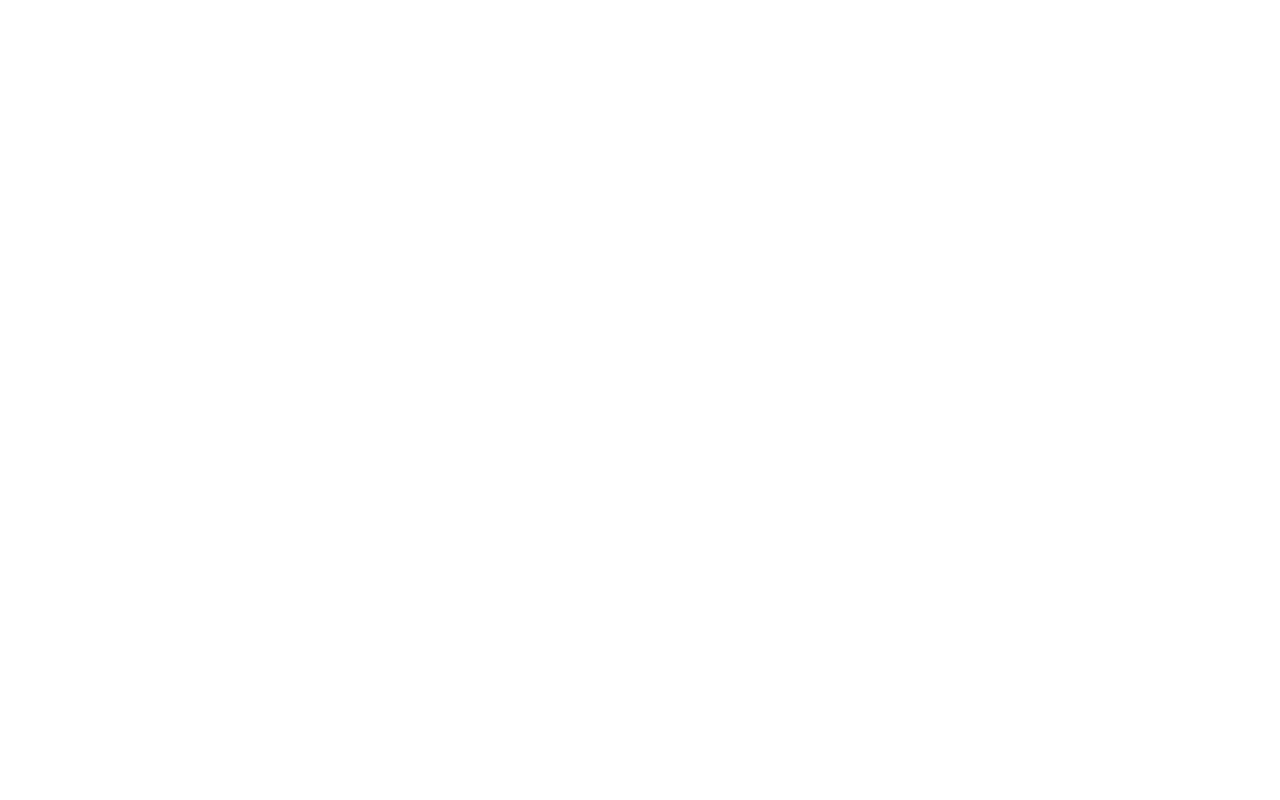
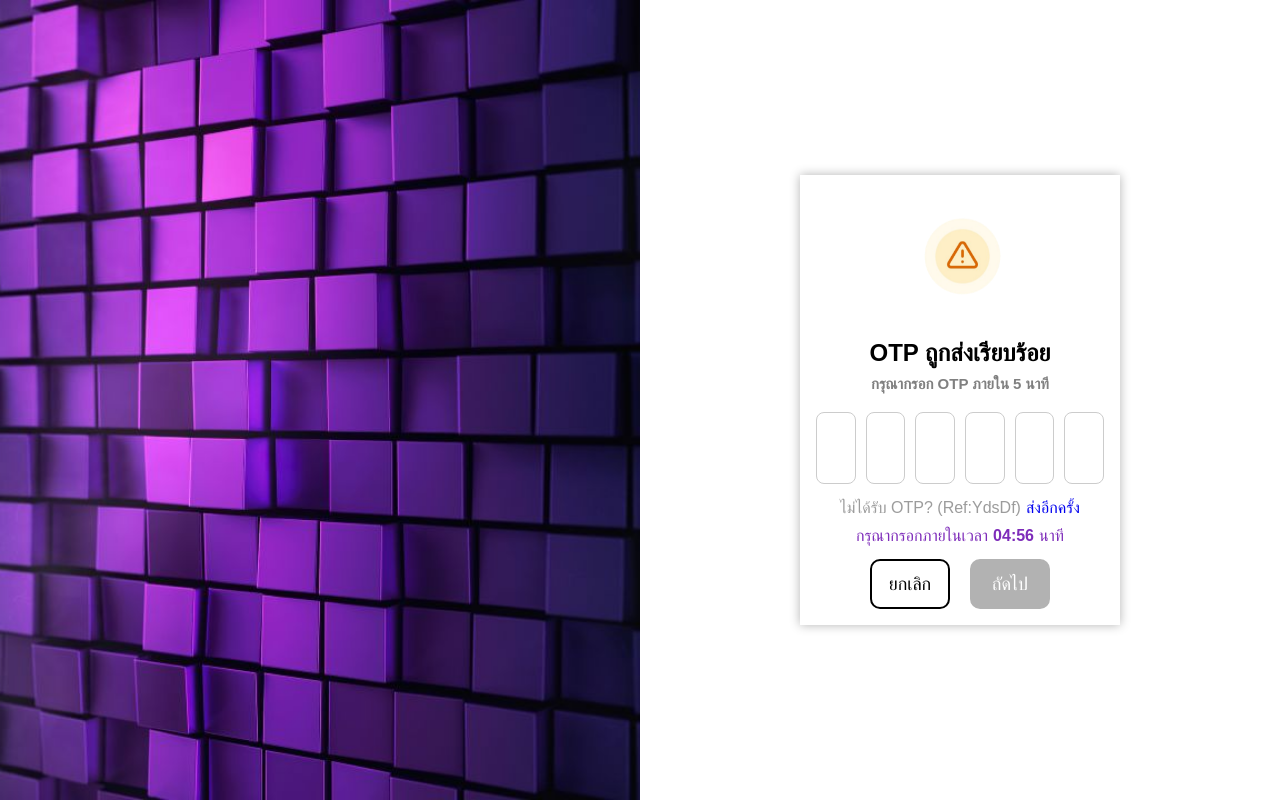
Before and after one commit to Thanason-NewDev/PEA-Auction-System, a plain HTML site: page html/otppass.html in a window 1280 px wide. Drawn offline with Linux system fonts and the light colour scheme.

Commit message:
OTPcheck

```diff
--- a/css/styles.css
+++ b/css/styles.css
@@ -112,3 +112,80 @@
     input[type="radio"] {
       margin-right: 10px;
     }
+
+    .otp-box {
+      display: flex;
+      justify-content: space-between;
+      gap: 10px;
+    }
+
+    .otp-input {
+      width: 14%;
+      height: 50px;
+      font-size: 24px;
+      text-align: center;
+      border: 2px solid black;  /* กรอบสีดำ */
+      border-radius: 8px;
+    }
+
+    .otp-input:focus {
+      border-color: #640da2;  /* เมื่อโฟกัสจะเป็นสีฟ้า */
+      outline: none;
+    }
+
+    .btn-container {
+      display: flex;
+      justify-content: center;
+      gap: 20px;
+      margin-top: 2%;
+    }
+
+    .btn {
+      display: flex;
+      justify-content: center;
+      align-items: center;
+      width: 80px;
+      height: 50px;
+      font-size: 18px;
+      border-radius: 10px;
+      text-decoration: none;
+      transition: 0.3s ease;
+      box-sizing: border-box;
+    }
+
+    .btn-outline {
+      background-color: white;
+      color: black;
+      border: 2px solid black;
+    }
+
+    .btn-outline:hover {
+      background-color: black;
+      color: white;
+    }
+
+    .btn-next {
+      background-color: gray;
+      color: white;
+      border: 2px solid gray;
+      opacity: 0.6;
+      pointer-events: none;
+    }
+
+    .btn-next.active {
+      background-color: #7E2CBA;
+      border-color: #7E2CBA;
+      color: white;
+      opacity: 1;
+      pointer-events: auto;
+    }
+
+    .btn-next:hover {
+      background-color: #640da2;
+      border-color: #640da2;
+    }
+
+    .timer {
+      font-size: 16px;
+      color: #7E2CBA;
+    }
--- a/html/otppass.html
+++ b/html/otppass.html
@@ -0,0 +1,46 @@
+<!DOCTYPE html>
+<html>
+  <head>
+    <link rel="stylesheet" href="../css/styles.css">
+    <link rel="stylesheet" href="../css/LoginStyles.css">
+    <!--<script src="https://kit.fontawesome.com/c9c3f07a6d.js" crossorigin="anonymous"></script>-->
+  </head>
+  <body style="display: flex;">
+    <div class="purple-half"></div>
+    <div class="right-half">
+      <div style="text-align: center; margin: 25%; align-items: center;height: fit-content; box-shadow: 0 0 10px rgba(0 0 0 / 30%);">
+        <!--<i class="fa-solid fa-exclamation" style="text-align: center; color: black; background-color: yellow; margin: 5%; size: 20%; padding: 5%; border-radius: 50%;"></i>-->
+        <img src="../img/iconwarning.png" id="statusIcon" style="height: 30%; width: 30%; margin-top: 10%;" class="flicker-image">
+        <h1 style="text-align: center; padding-left: 10%; padding-right: 10%; padding-top: 10%; margin: 0px; font-size: 24px;"><span>OTP</span> ถูกส่งเรียบร้อย</h1>
+        <h3 style="text-align: center; padding-left: 10%; padding-right: 10%; padding-top: 2%; margin: 0px; font-size: 15px; color: gray; line-height: 150%;">กรุณากรอก <span>OTP</span> ภายใน 5 นาที</h3>
+        <form id="otpForm" novalidate style="margin: 5%;">
+            <div class="otp-box">
+                <input type="text" maxlength="1" class="otp-input" />
+                <input type="text" maxlength="1" class="otp-input" />
+                <input type="text" maxlength="1" class="otp-input" />
+                <input type="text" maxlength="1" class="otp-input" />
+                <input type="text" maxlength="1" class="otp-input" />
+                <input type="text" maxlength="1" class="otp-input" />
+            </div>
+            <div style="display: inline-flex; align-items: center; justify-content: center; gap: 10px;" class="button-group">
+                <div class="button-group" style="display: inline-flex; align-items: center; justify-content: center; gap: 10px; flex-direction: column;">
+                    <div style="display: flex; align-items: center; gap: 5px;">
+                        <div style="color: rgba(128, 128, 128, 0.781); font-size: 16px;">ไม่ได้รับ OTP? (Ref:YdsDf) </div>
+                        <a href="../html/otppass.html" style="text-decoration: none; font-size: 16px;">ส่งอีกครั้ง</a>
+                    </div>
+                    <div style="display: flex; align-items: center; gap: 5px;">
+                        <div class="timer">กรุณากรอกภายในเวลา</div>
+                        <div id="timer" class="timer" style="font-weight: bold;">05:00</div>
+                        <div class="timer">นาที</div>
+                    </div>
+                    <div class="btn-container">
+                      <a href="../html/login.html" class="btn btn-outline">ยกเลิก</a>
+                      <a href="../html/otppass.html" id="nextLink" class="btn btn-next">ถัดไป</a>
+                    </div>
+                </div>
+          </div>
+      </div>
+    </div>
+    <script src="../js/script.js"></script>
+  </body>
+</html>
--- /dev/null
+++ b/js/script.js
@@ -0,0 +1,47 @@
+const inputs = document.querySelectorAll('.otp-input');
+    const nextBtn = document.getElementById('nextLink');
+    const icon = document.getElementById('statusIcon');
+    const timerDisplay = document.getElementById('timer');
+
+    let countdown; // ต้องย้ายตัวแปรออกมาเพื่อให้สามารถ clear ได้จาก function อื่น
+
+    function checkOTP() {
+      const allFilled = [...inputs].every(input => input.value.trim() !== '');
+      nextBtn.classList.toggle('active', allFilled);
+      icon.src = allFilled ? '../img/iconcorrect.png' : '../img/iconwarning.png';
+
+      // ถ้าใส่ครบแล้ว ให้หยุดตัวจับเวลา
+      if (allFilled) {
+        clearInterval(countdown);
+      }
+    }
+
+    inputs.forEach(input => {
+      input.addEventListener('input', () => {
+        if (input.value.length === 1) {
+          const next = input.nextElementSibling;
+          if (next && next.classList.contains('otp-input')) {
+            next.focus();
+          }
+        }
+        checkOTP();
+      });
+    });
+
+    // เริ่มจับเวลา 5 นาที
+    let timeLeft = 5 * 60;
+    countdown = setInterval(() => {
+      const minutes = String(Math.floor(timeLeft / 60)).padStart(2, '0');
+      const seconds = String(timeLeft % 60).padStart(2, '0');
+      timerDisplay.textContent = `${minutes}:${seconds}`;
+      timeLeft--;
+
+      if (timeLeft < 0) {
+        clearInterval(countdown);
+        const allFilled = [...inputs].every(input => input.value.trim() !== '');
+        if (!allFilled) {
+          alert('หมดเวลา กรุณาขอ OTP ใหม่');
+          window.location.href = "../html/login.html";
+        }
+      }
+    }, 1000);
```
Also changed, not shown: html/Choose-otp.html (+1 -1 lines), html/test.html (added, +164 -0 lines), img/iconcorrect.png (added).
